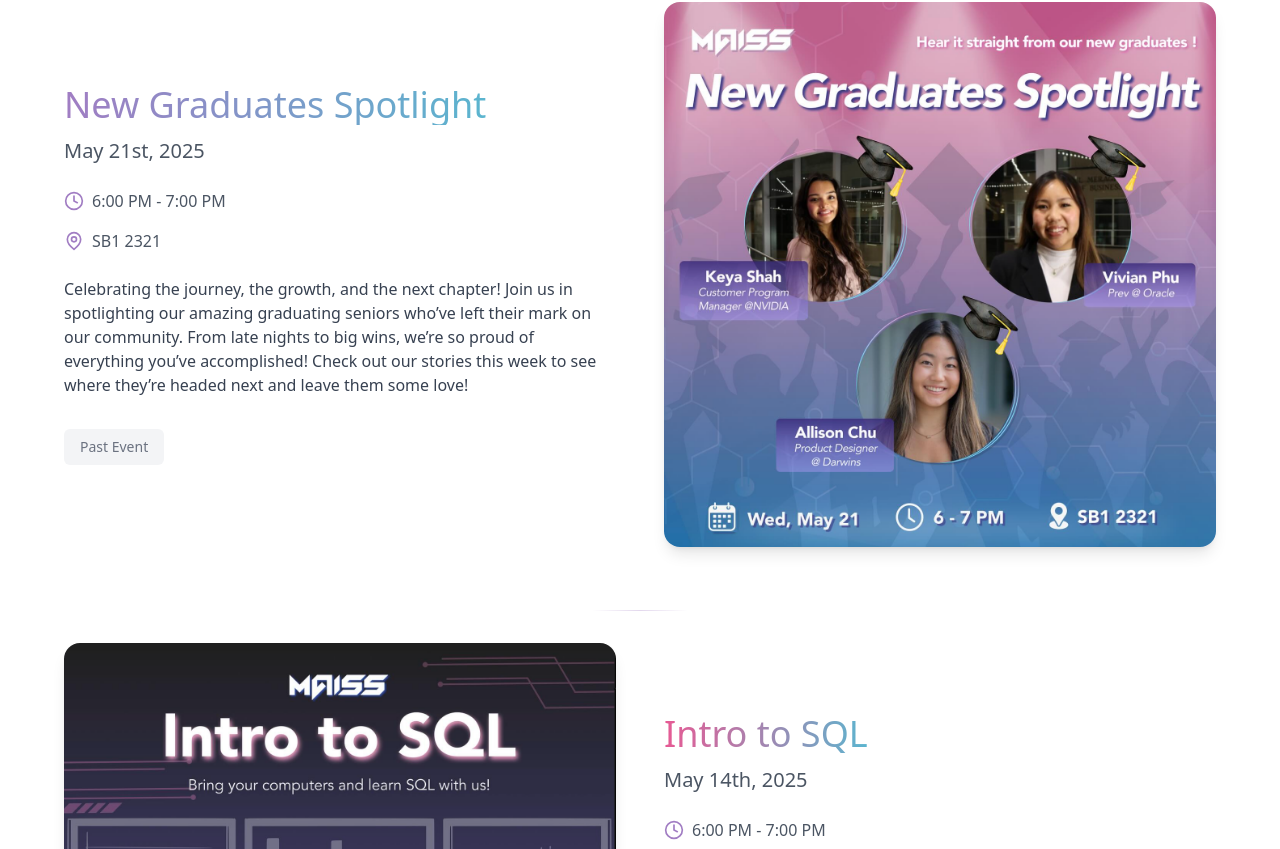
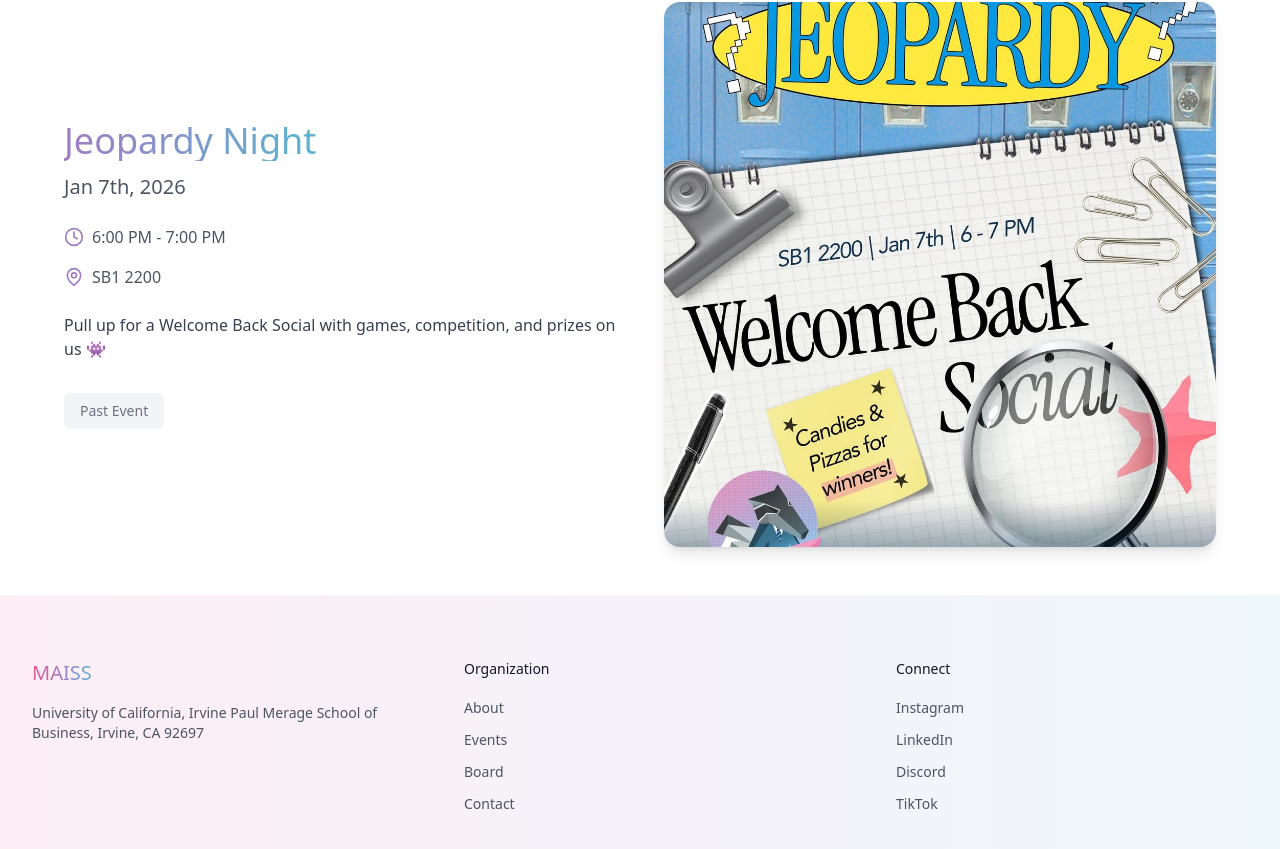
Before and after one commit to maissuci/maiss-website, a Next.js app: page /events in a window 1280 px wide. Shown: the part 1431-2280 px from the top of the page. Built offline with nearby package versions, Linux system fonts and the light colour scheme.

Commit message:
Updated Events

```diff
--- a/components/Events.tsx
+++ b/components/Events.tsx
@@ -22,105 +22,26 @@
   const [isScrolled, setIsScrolled] = useState(false)
   const [events, setEvents] = useState<Event[]>([
     {
-      id: "beach-bonfire",
-      title: "Beach Bonfire Social",
-      date: "May 28th, 2025",
+      id: "vibe-coding",
+      title: "Into To Vibe Coding",
+      date: "Jan 14th, 2026",
       time: "6:00 PM - 7:00 PM",
-      location: "Corona Del Mar Beach",
+      location: "MPAA 120",
       description:
-        "Celebrate the end of the quarter with us at our Beach Bonfire Social at Corona Del Mar! 🌊🔥 Enjoy ocean views, good vibes, and a well-deserved break with friends.",
-      image: "/images/events/event9.png",
-      status: "upcoming",
-    },
-    {
-      id: "new-grad-spotlight",
-      title: "New Graduates Spotlight",
-      date: "May 21st, 2025",
-      time: "6:00 PM - 7:00 PM",
-      location: "SB1 2321",
-      description:
-        "Celebrating the journey, the growth, and the next chapter! Join us in spotlighting our amazing graduating seniors who’ve left their mark on our community. From late nights to big wins, we’re so proud of everything you’ve accomplished! Check out our stories this week to see where they’re headed next and leave them some love!",
-      image: "/images/events/event8.png",
+        "Trying to break into PM, tech, or just want to actually build something? 💻⚡",
+      image: "/images/events/event10.jpg",
       status: "past",
     },
     {
-      id: "intro-to-sql",
-      title: "Intro to SQL",
-      date: "May 14th, 2025",
+      id: "jeopardy-night",
+      title: "Jeopardy Night",
+      date: "Jan 7th, 2026",
       time: "6:00 PM - 7:00 PM",
-      location: "SB1 2321",
+      location: "SB1 2200",
       description:
-        "Want to work with data but not sure where to start? Join MAISS for an Intro to SQL workshop, perfect for beginners looking to get hands-on with databases! SQL is one of the most in-demand skills across roles like Product Manager, Product Marketing Manager, Data Analyst, and Business Analyst. Whether you’re breaking into tech or leveling up your skill set, SQL is a powerful tool to have on your resume.",
-      image: "/images/events/event1.png",
+        "Pull up for a Welcome Back Social with games, competition, and prizes on us 👾",
+      image: "/images/events/event11.jpg",
       status: "past",
-    },
-    {
-      id: "pm-panel",
-      title: "Product Marketing Panel",
-      date: "May 7th, 2025",
-      time: "6:00 PM - 7:00 PM",
-      location: "SB1 2321",
-      description:
-        "Ready to dive into the world of product marketing? Join us for an exclusive speaker panel featuring industry pros Deepan Mukherjee and Benjamin Judge as they share insights, strategies, and real-world experience you won’t want to miss!",
-      image: "/images/events/event2.png",
-      status: "past",
-    },
-    {
-      id: "blanket-social",
-      title: "Blanket Making Social",
-      date: "April 30th, 2025",
-      time: "6:00 PM - 7:00 PM",
-      location: "SB1 2321",
-      description: "Wrapping our community in love, one blanket at a time! 🧶🛌 Join us in our collab blanket-making fundraiser with @180dcuci to bring warmth and comfort to those in need together this Wednesday! We will be donating the blankets to Irvine Animal Center!",
-      image: "/images/events/event3.png",
-      status: "past",
-    },
-    {
-      id: "bit-panel",
-      title: "BIT X MAISS Panel",
-      date: "April 23rd, 2025",
-      time: "6:00 PM - 7:00 PM",
-      location: "SB1 2321",
-      description:
-        "Join us for an exciting Technology Panel hosted in collaboration with Black in Tech @ UCI and MAISS! Hear from trailblazing professionals in Software Engineering and Product Management from companies like PlayStation, Northrop Grumman, PwC, and TP-Link. Don’t miss the chance to gain industry insights and connect with inspiring leaders in tech!",
-      image: "/images/events/event4.png",
-      status: "past",
-    },
-    {
-      id: "pm-tools",
-      title: "Essential Tools for Product Management",
-      date: "April 16th, 2025",
-      time: "6:00 PM - 7:00 PM",
-      location: "SB1 1200",
-      description:
-        "Curious about breaking into product management? Join us this Wednesday for a session on the essential tools you need for PM success, from case prep to roadmap tools!",
-      image: "/images/events/event5.png",
-      status: "past",
-      registrationLink: "#register",
-    },
-    {
-      id: "recruiting-ready",
-      title: "Gatekept Internship Recruitement Tips",
-      date: "April 9th, 2025",
-      time: "6:00 PM - 7:00 PM",
-      location: "SB2 122",
-      description:
-        "Join us for an insider seminar where we uncover the real strategies behind landing competitive internships. Learn how to stand out in a crowded applicant pool, unlock your next opportunity, and get ahead in your career journey.",
-      image: "/images/events/event6.png",
-      status: "past",
-      registrationLink: "#register",
-    },
-    {
-      id: "trivia-royale",
-      title: "Trivia Royale",
-      date: "April 2nd, 2025",
-      time: "6:00 PM - 7:00 PM",
-      location: "SB2 122",
-      description:
-        "Get ready for Trivia Night! Put your knowledge to the test to see how much you know about geography and more! 🌍 Get to socialize with our board members and meet new friends. Join us for an evening of fun competition for a chance to receive a prize! See you there!",
-      image: "/images/events/event7.png",
-      status: "past",
-      registrationLink: "#register",
     },
   ])
 
```
Also changed, not shown: public/images/events/event10.jpg (added), public/images/events/event11.jpg (added).
